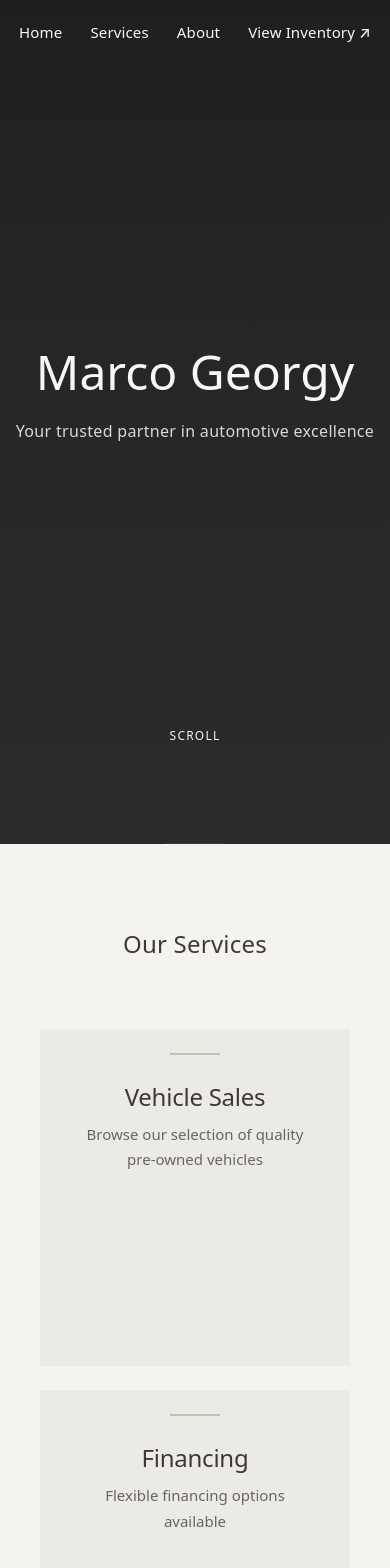
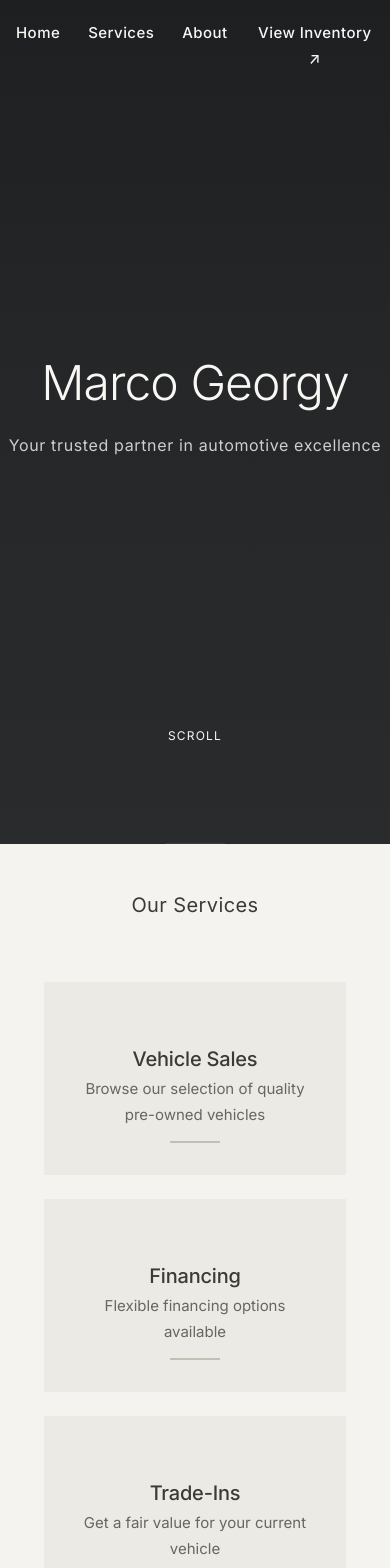
Before and after one commit to MahmoodMI1/Marco-s-dealership, a React (Vite) app in the folder eys-premier-auto/: page / in a window 390 px wide. Shown: the top 1568 px of the page. Built offline with nearby package versions, Linux system fonts and the light colour scheme.

Commit message:
Improved the fonts and sizes

```diff
--- a/eys-premier-auto/index.html
+++ b/eys-premier-auto/index.html
@@ -5,6 +5,9 @@
     <link rel="icon" type="image/svg+xml" href="/vite.svg" />
     <meta name="viewport" content="width=device-width, initial-scale=1.0" />
     <title>eys-premier-auto</title>
+    <link rel="preconnect" href="https://fonts.googleapis.com">
+<link rel="preconnect" href="https://fonts.gstatic.com" crossorigin>
+<link href="https://fonts.googleapis.com/css2?family=Inter:wght@300;400;500&display=swap" rel="stylesheet">
   </head>
   <body>
     <div id="root"></div>
--- a/eys-premier-auto/src/index.css
+++ b/eys-premier-auto/src/index.css
@@ -18,10 +18,10 @@ html {
 }
 
 body {
-  font-family: system-ui, -apple-system, sans-serif;
-  font-size: 1.0625rem; /* subtle increase from 1rem */
+  font-family: 'Inter', system-ui, -apple-system, sans-serif;
+  font-size: 1rem;
   font-weight: 400;
-  line-height: 1.7; /* increased from 1.6 */
+  line-height: 1.7;
   background-color: var(--color-background);
   color: var(--color-text);
   text-align: center;
@@ -33,36 +33,40 @@ main {
   padding: 0 1.5rem;
 }
 h1 {
-  font-size: 5rem; /* increased from 4.5rem */
-  font-weight: 500;
-  letter-spacing: -0.01em; /* tighter, was 0.02em */
-  line-height: 1.05;
-  margin-bottom: 1.75rem; /* increased from 1.25rem */
+  font-size: 5.5rem;
+  font-weight: 300; /* light, editorial */
+  letter-spacing: -0.03em; /* tight, confident */
+  line-height: 1;
+  margin-bottom: 1.5rem;
 }
 
 h2 {
-  font-size: 2rem; /* increased from 1.75rem */
-  font-weight: 500;
-  letter-spacing: 0.01em;
-  margin-bottom: 3.5rem;
+  font-size: 1.5rem;
+  font-weight: 400;
+  letter-spacing: 0.02em;
+  line-height: 1.3;
+  margin-bottom: 3rem;
 }
 
 h3 {
-  font-size: 1.25rem; /* increased from 1.125rem */
-  font-weight: 500;
+  font-size: 1.25rem;
+  font-weight: 500; /* medium, clear hierarchy */
+  letter-spacing: 0;
+  line-height: 1.3;
   margin-bottom: 0.75rem;
 }
 
 .hero-content p {
-  font-size: 1.125rem; /* reduced from 1.375rem */
+  font-size: 1.125rem;
+  font-weight: 400;
+  letter-spacing: 0.04em; /* open, airy */
   line-height: 1.6;
-  letter-spacing: 0.02em; /* slightly open for clarity */
-  opacity: 0.85; /* subtle softening */
+  opacity: 0.8;
 }
 
 p {
   font-weight: 400;
-  line-height: 1.7;
+  line-height: 1.75;
 }
 
 
@@ -130,7 +134,7 @@ nav {
 nav a {
   font-size: 1rem; /* increased from 0.875rem */
   font-weight: 500;
-  letter-spacing: 0.01em;
+  letter-spacing: 0.03em;
   transition: opacity 200ms ease-out, transform 200ms ease-out;
 }
 
@@ -211,31 +215,27 @@ nav a:hover {
 
 #services {
   width: 100%;
-  max-width: 1400px; /* wider */
-  margin: 0 auto;
-  padding: 6rem 4rem; /* more breathing room */
   min-height: 100vh;
   display: flex;
   flex-direction: column;
   justify-content: center;
+  align-items: center;
+  padding: 4rem 3rem;
 }
 
 #services > div {
-  display: flex;
-  gap: 2rem; /* increased from 1.5rem */
-  max-width: none;
-  margin: 0;
-  margin-top: 4rem; /* more space below title */
-  align-items: stretch;
+  display: grid;
+  grid-template-columns: repeat(3, 1fr);
+  gap: 3rem;
+  width: 100%;
+  max-width: 1200px;
+  margin-top: 3rem;
 }
 
 #services > div > div {
-  flex: 1;
-  margin-bottom: 0;
   background-color: var(--color-card);
-  padding: 4rem 2.5rem; /* increased */
-  min-height: 420px; /* taller pillars */
-  max-height: none; /* remove cap */
+  padding: 4rem 2.5rem;
+  min-height: 380px;
   display: flex;
   flex-direction: column;
   justify-content: flex-start;
@@ -247,21 +247,21 @@ nav a:hover {
 #services > div > div::before {
   content: '';
   position: absolute;
-  top: 1.5rem;
+  bottom: 2rem;
   left: 50%;
   transform: translateX(-50%);
-  width: 50px; /* slightly wider */
+  width: 50px;
   height: 2px;
   background-color: var(--color-accent);
   opacity: 0.35;
-  bottom: 2rem; /* more space from edge */
 }
 
+
 #services h3 {
-  font-size: 1.5rem; /* increased from 1.25rem */
+  font-size: 1.5rem;
   margin-top: 1rem;
-  margin-bottom: 1.25rem; /* more space before description */
-  letter-spacing: -0.01em; /* tighter, confident */
+  margin-bottom: 1.25rem;
+  letter-spacing: -0.01em;
 }
 
 /* DELETE this rule: */
@@ -287,15 +287,15 @@ nav a:hover {
   }
 
   h1 {
-    font-size: 3rem; /* scaled from 5rem */
-    letter-spacing: 0;
-    line-height: 1.1;
-    margin-bottom: 1.25rem;
+    font-size: 3rem;
+    font-weight: 300;
+    letter-spacing: -0.02em;
+    line-height: 1.05;
   }
 
   h2 {
-    font-size: 1.5rem;
-    margin-bottom: 2.5rem;
+    font-size: 1.25rem;
+    margin-bottom: 2rem;
   }
 
   .hero-content p {
@@ -357,18 +357,22 @@ nav a:hover {
   }
 
   #services {
-    max-width: 100%;
-    padding: 5rem 1.25rem;
+    padding: 3rem 1.5rem;
+    min-height: auto;
   }
 
   #services > div {
-    flex-direction: column;
+    grid-template-columns: 1fr;
     gap: 1.5rem;
     margin-top: 2rem;
   }
 
   #services > div > div {
-    padding: 2rem 1.5rem;
-    min-height: 40vh;
+    padding: 3rem 1.5rem;
+    min-height: auto;
+  }
+
+  #services h3 {
+    font-size: 1.25rem;
   }
 }
```
